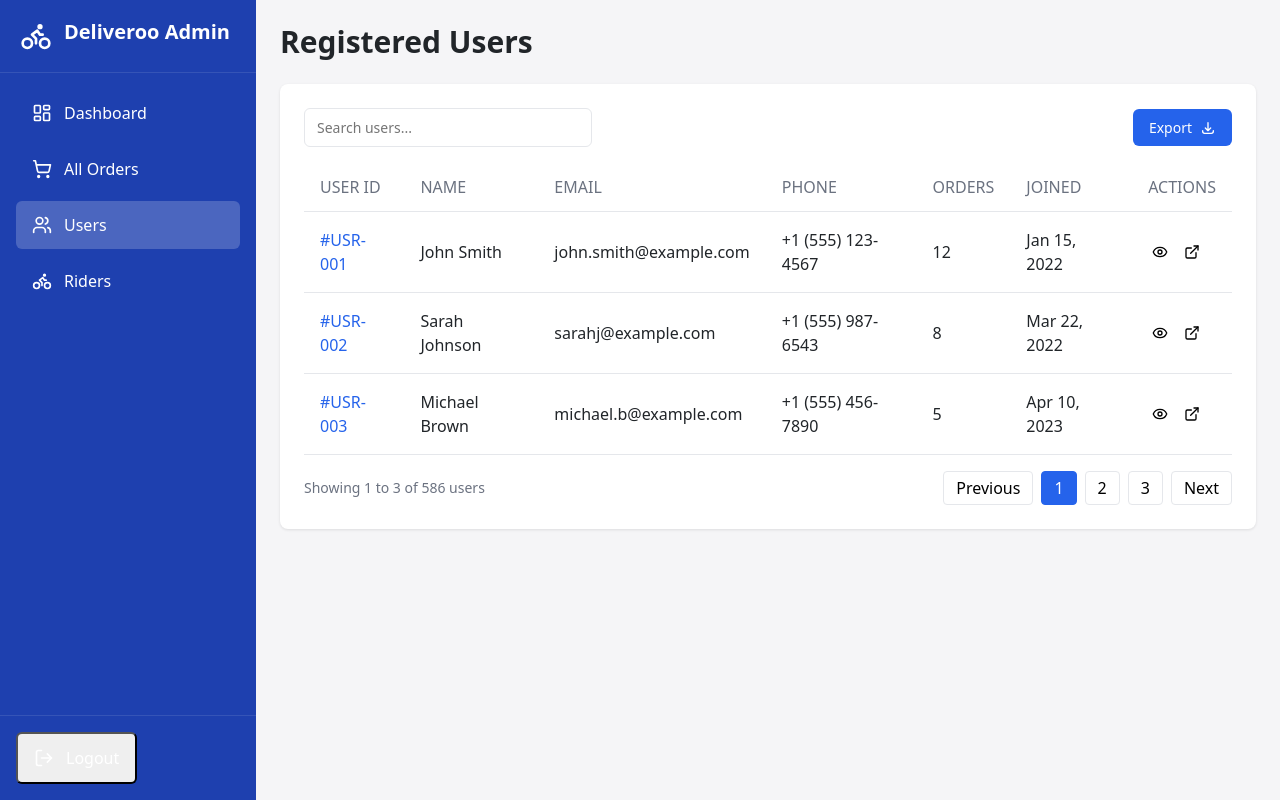
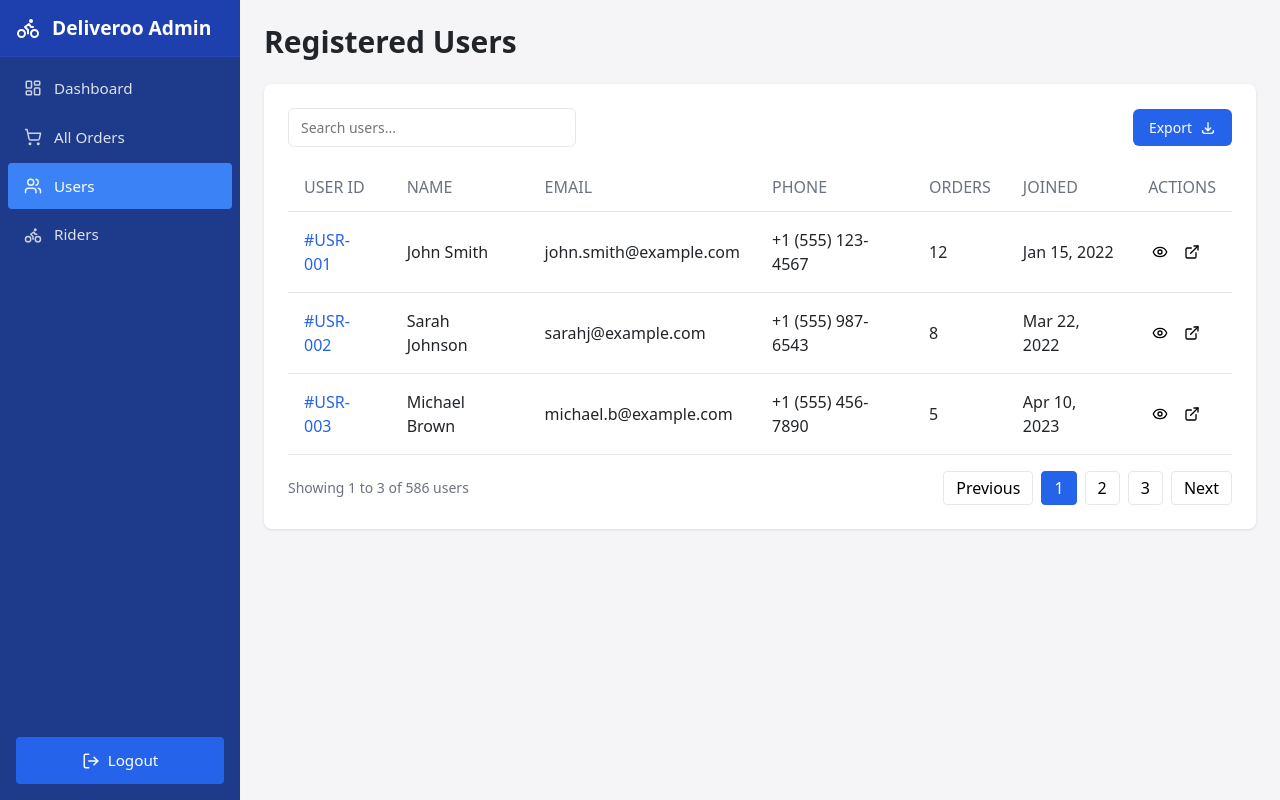
Before and after one commit to Azrielski/Deliveroo, a React (Vite) app in the folder frontend/delivery/: page /admin/users in a window 1280 px wide. Built offline with nearby package versions, Linux system fonts and the light colour scheme.

Commit message:
redesigned sidebar

```diff
--- a/frontend/delivery/src/Admin/components/Sidebar.css
+++ b/frontend/delivery/src/Admin/components/Sidebar.css
@@ -1,36 +1,39 @@
 .sidebar {
-  width: 256px;
-  background-color: #1e40af;
+  width: 240px;
+  background-color: #1e3a8a; /* Darker blue background */
   color: white;
   display: flex;
   flex-direction: column;
-  height: 100%;
+  height: 100vh;
 }
 
 .sidebar-header {
-  padding: 20px;
+  padding: 16px;
   display: flex;
   align-items: center;
   gap: 12px;
-  border-bottom: 1px solid rgba(255, 255, 255, 0.1);
+  background-color: #1e40af; /* Slightly lighter blue for header */
+  border-bottom: 1px solid rgba(255, 255, 255, 0.05);
 }
 
 .sidebar-logo {
-  height: 32px;
-  width: 32px;
+  height: 24px;
+  width: 24px;
 }
 
 .sidebar-title {
-  font-size: 1.25rem;
-  font-weight: bold;
+  font-size: 1.2rem;
+  font-weight: 600;
+  color: white;
+  margin: 0;
 }
 
 .sidebar-nav {
   flex: 1;
-  padding: 16px;
+  padding: 8px;
   display: flex;
   flex-direction: column;
-  gap: 8px;
+  gap: 2px;
 }
 
 .sidebar-item {
@@ -38,26 +41,56 @@
   align-items: center;
   gap: 12px;
   padding: 12px 16px;
-  color: white;
+  color: rgba(255, 255, 255, 0.85);
   text-decoration: none;
-  border-radius: 6px;
-  transition: background-color 0.2s;
+  border-radius: 4px;
+  transition: all 0.2s;
+  font-size: 0.95rem;
 }
 
 .sidebar-item:hover {
   background-color: rgba(255, 255, 255, 0.1);
+  color: white;
 }
 
 .sidebar-item.active {
-  background-color: rgba(255, 255, 255, 0.2);
+  background-color: #3b82f6; /* Bright blue for active state */
+  color: white;
 }
 
 .sidebar-icon {
-  height: 20px;
-  width: 20px;
+  height: 18px;
+  width: 18px;
+  opacity: 0.9;
 }
 
 .sidebar-footer {
   padding: 16px;
-  border-top: 1px solid rgba(255, 255, 255, 0.1);
+  margin-top: auto;
 }
+
+.logout-btn {
+  display: flex;
+  align-items: center;
+  justify-content: center;
+  background-color: #2563eb;
+  border: none;
+  border-radius: 4px;
+  color: white;
+  cursor: pointer;
+  width: 100%;
+  padding: 12px;
+  font-weight: 500;
+  transition: background-color 0.2s ease;
+  font-size: 0.95rem;
+}
+
+.logout-btn:hover {
+  background-color: #1d4ed8;
+}
+
+.logout-icon {
+  width: 18px;
+  height: 18px;
+  margin-right: 8px;
+}
--- a/frontend/delivery/src/Admin/components/Sidebar.jsx
+++ b/frontend/delivery/src/Admin/components/Sidebar.jsx
@@ -54,8 +54,8 @@
       </nav>
 
       <div className="sidebar-footer">
-        <button className="sidebar-item">
-          <LogOut className="sidebar-icon" />
+        <button className="logout-btn">
+          <LogOut className="logout-icon" />
           <span>Logout</span>
         </button>
       </div>
--- a/frontend/delivery/src/Admin/pages/AllOrders.jsx
+++ b/frontend/delivery/src/Admin/pages/AllOrders.jsx
@@ -5,7 +5,7 @@
 const AllOrders = () => {
   const [statusFilter, setStatusFilter] = useState("all");
 
-  // Mock data for the orders
+  // Orders Mock Data
   const orders = [
     {
       id: "#ORD-2023-156",
--- a/frontend/delivery/src/Admin/pages/Dashboard.jsx
+++ b/frontend/delivery/src/Admin/pages/Dashboard.jsx
@@ -5,7 +5,7 @@
 import "./Dashboard.css";
 
 const Dashboard = () => {
-  // Mock data for the dashboard
+  // Mock data
   const recentOrders = [
     {
       id: "#ORD-2023-156",
```
